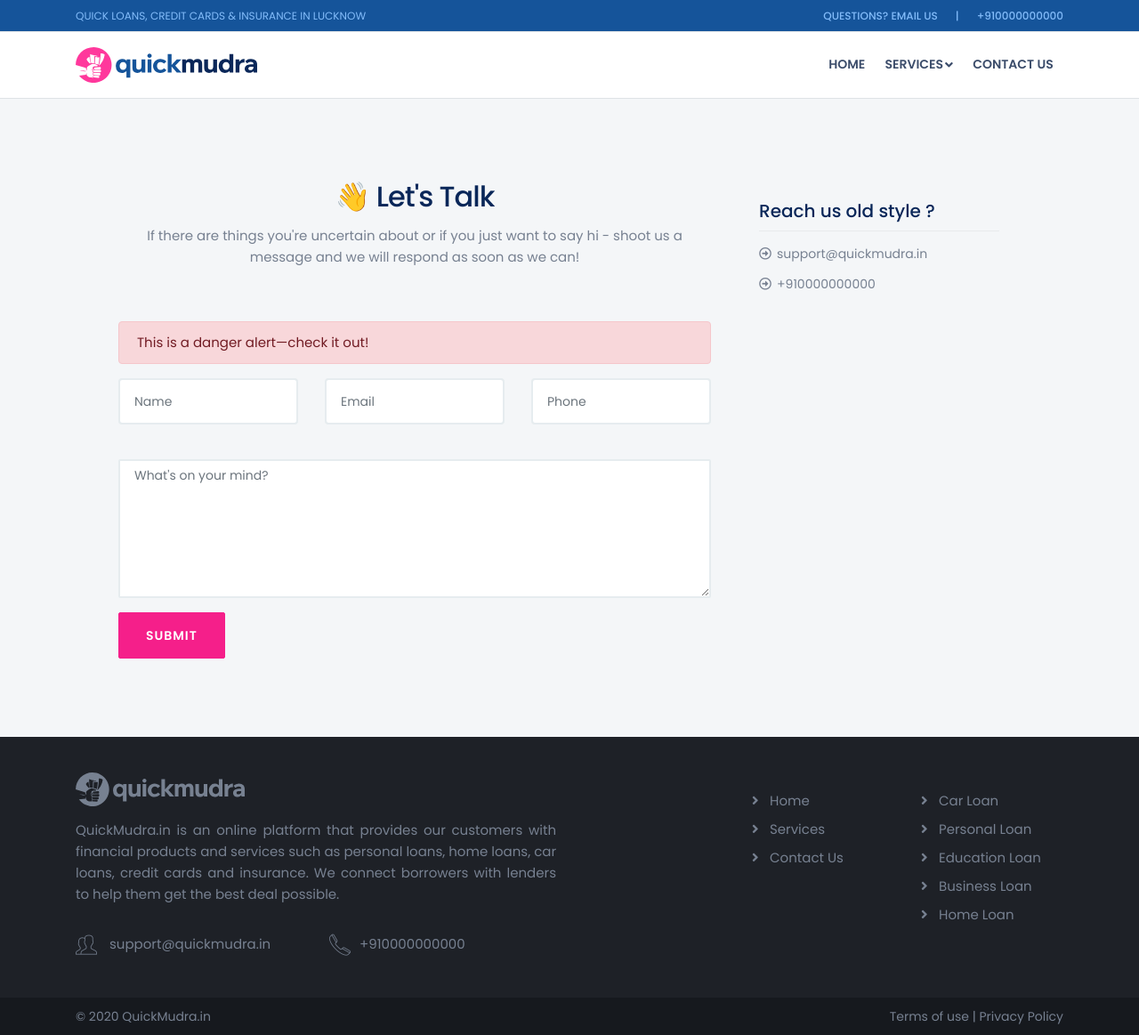
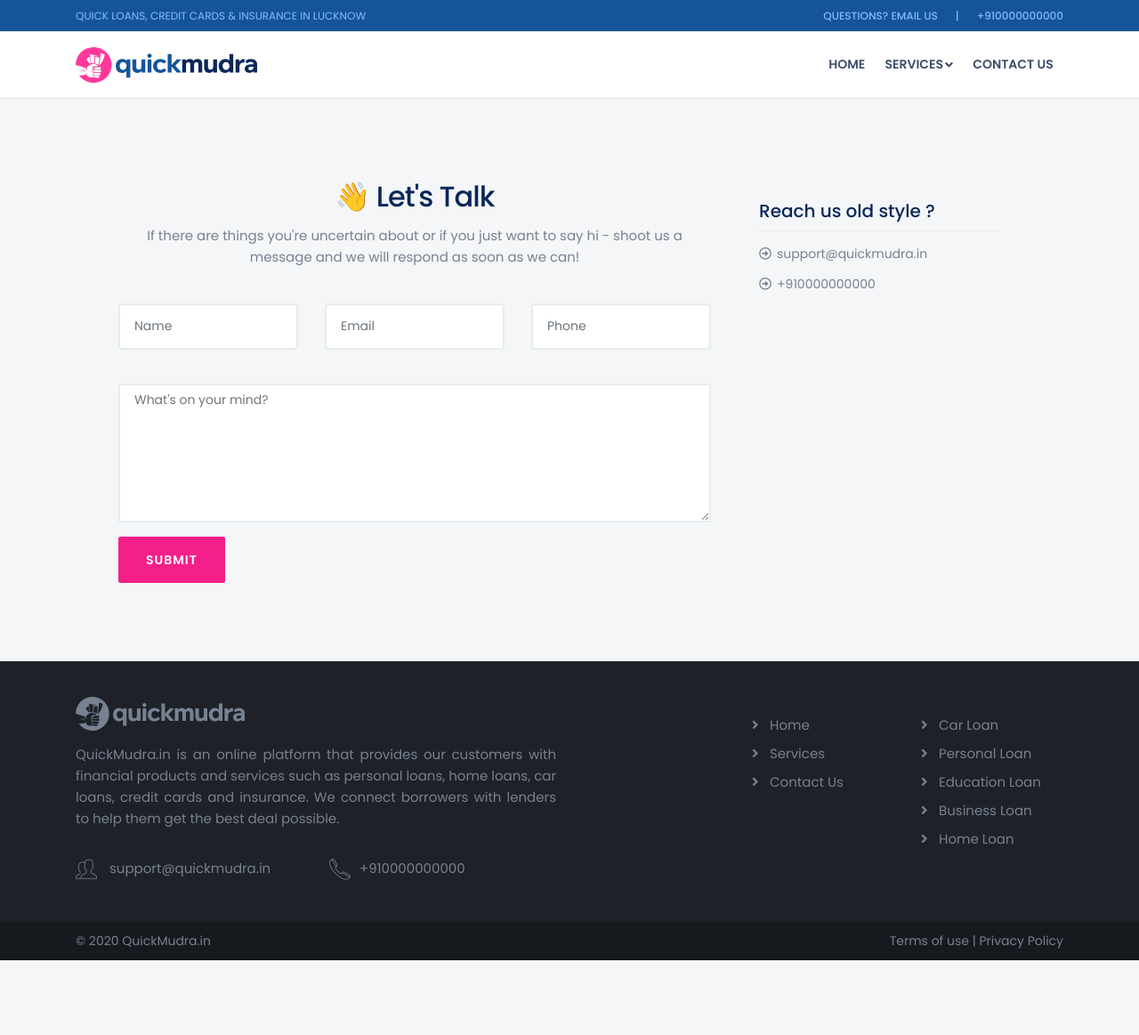
Before and after one commit to jaswinder-singh/creditme, a Jekyll site: the page built from pages/contact.html, in a window 1280 px wide and 1163 px high. Shown: the whole window at 89% size. Built offline with Jekyll 4.4.1, drawn with Linux system fonts in a browser that asks for light colours; nearby versions of some CDN libraries.

Commit message:
Update contact.html

```diff
--- a/pages/contact.html
+++ b/pages/contact.html
@@ -15,13 +15,11 @@
                 <div class="col-xl-8 col-lg-8 col-md-12 col-sm-12 col-12">
                   <div class="row">
                     <div class="col-xl-12 col-lg-12 col-md-12 col-sm-12 col-12">
-					<div class="mb60  section-title text-center  ">
+					<div class="mb40  section-title text-center  ">
                                         <h1>👋 Let's Talk</h1>
                                         <p>If there are things you're uncertain about or if you just want to say hi - shoot us a message and we will respond as soon as we can!</p>
                                     </div>
-									<div class="alert alert-danger" role="alert">
-                                    This is a danger alert—check it out!
-                                </div>
+								<div class="alert" role="alert" style="display:none"> </div>
                                 <form class="contact-us" method="post" action="https://formspree.io/mayppwvd">
                                     <div class=" ">
                                         <!-- Text input-->
```
